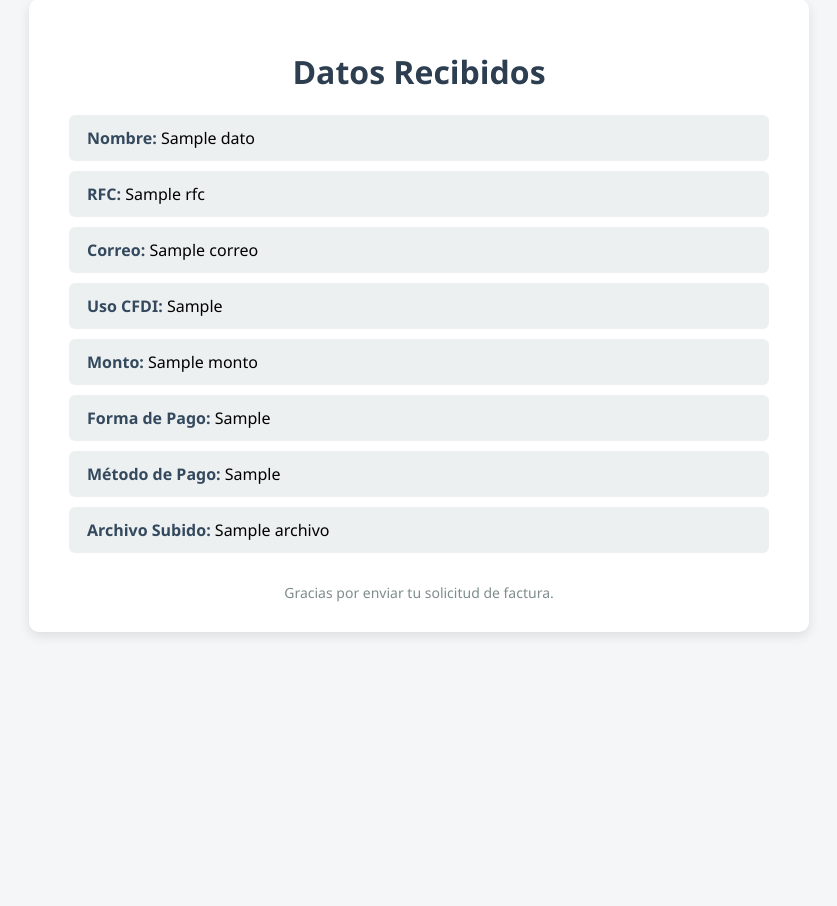
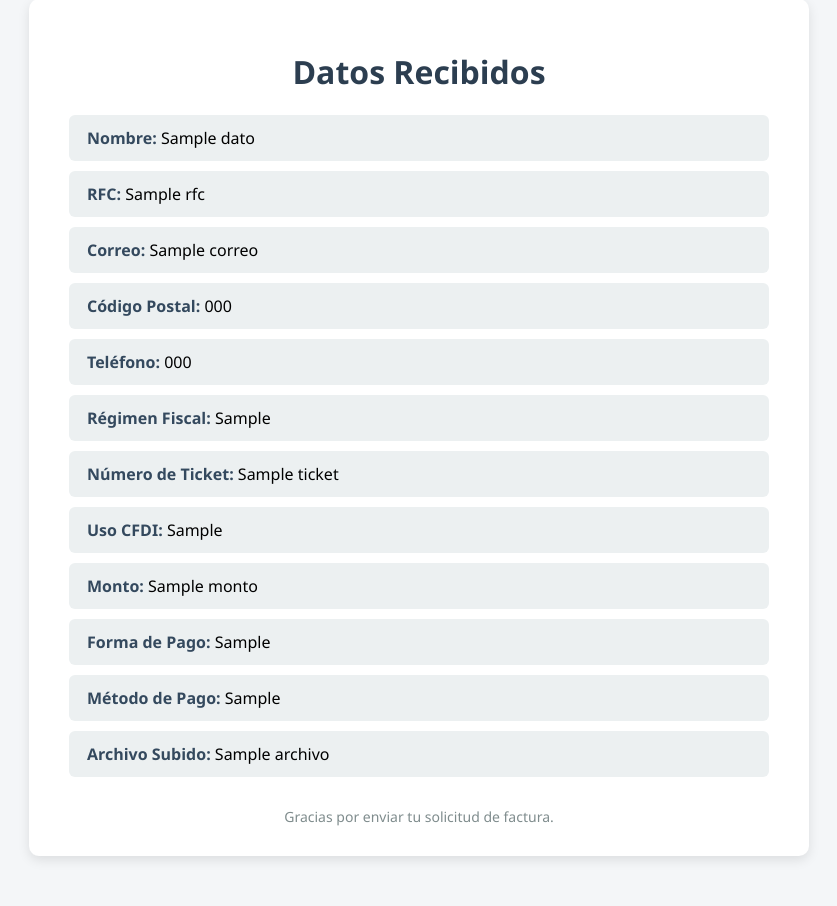
Before and after one commit to JMCisnerosP/FacturaCiesa, a Flask app: template Formulario_Factura_app/templates/confirmacion.html in a window 1280 px wide. Shown: the part 51-957 px from the top of the page, without its empty margins (221-1058 px from the left). Before the commit the page ends 687 px from the top, so only its background shows below. Run offline with Flask 3, Linux system fonts and the light colour scheme; the template is opened without the code that fills it: most values are stand-ins (such as "Sample title", 1, 10 or a date in 2020).

Commit message:
Update confirmacion.html

```diff
--- a/Formulario_Factura_app/templates/confirmacion.html
+++ b/Formulario_Factura_app/templates/confirmacion.html
@@ -1,4 +1,3 @@
-
 <!DOCTYPE html>
 <html lang="es">
 <head>
@@ -52,8 +51,12 @@
             <li><strong>Nombre:</strong> {{ datos.nombre }}</li>
             <li><strong>RFC:</strong> {{ datos.rfc }}</li>
             <li><strong>Correo:</strong> {{ datos.correo }}</li>
+            <li><strong>Código Postal:</strong> {{ datos.codigo_postal }}</li>
+            <li><strong>Teléfono:</strong> {{ datos.telefono }}</li>
+            <li><strong>Régimen Fiscal:</strong> {{ datos.regimen_fiscal }}</li>
+            <li><strong>Número de Ticket:</strong> {{ datos.ticket }}</li>
             <li><strong>Uso CFDI:</strong> {{ datos.uso_cfdi }}</li>
-            <li><strong>Monto:</strong> {{ monto }}</li>
+            <li><strong>Monto:</strong> {{ datos.monto }}</li>
             <li><strong>Forma de Pago:</strong> {{ datos.forma_pago }}</li>
             <li><strong>Método de Pago:</strong> {{ datos.metodo_pago }}</li>
             <li><strong>Archivo Subido:</strong> {{ datos.archivo }}</li>
```
